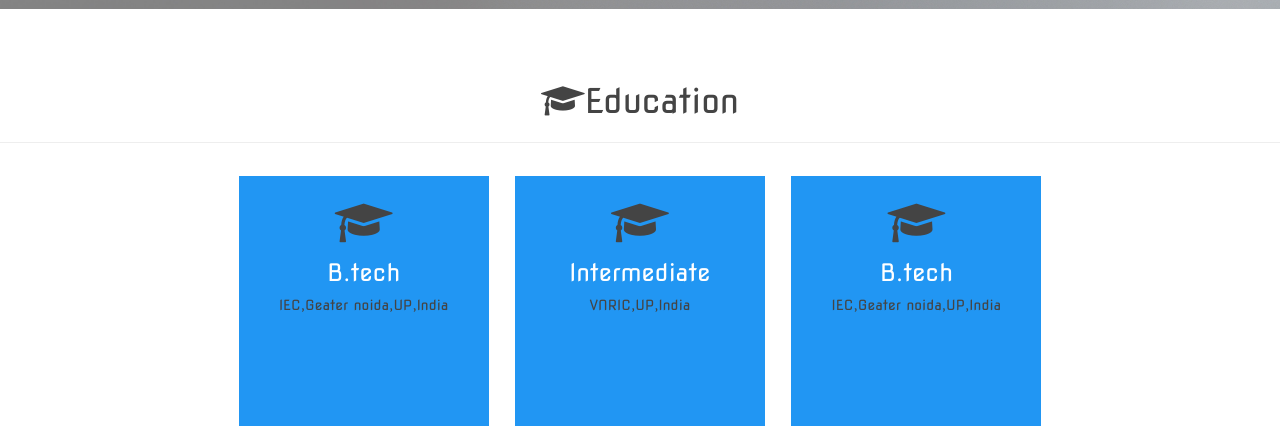
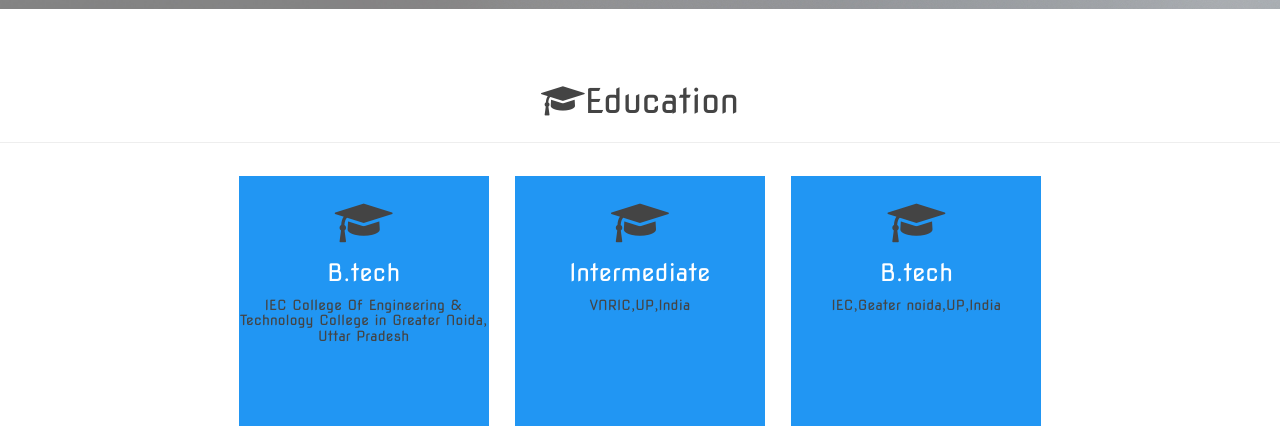
Before and after one commit to awanish285/awanish285.github.io, a plain HTML site: page index.html in a window 1280 px wide. Shown: the part 2946-3374 px from the top of the page. Drawn offline with nearby package versions, Linux system fonts and the light colour scheme.

Commit message:
Updating readme file...

```diff
--- a/index.html
+++ b/index.html
@@ -52,7 +52,7 @@
         </section>
 <section class="row" id="about">
     <article class="sec-header">
-        <h3><i class="fa fa-user"></i> About Me</h3>
+        <h3><i class="fa fa-user"></i>About Me</h3>
         <hr>
     </article>
     <article class="col-md-6">
@@ -80,7 +80,7 @@
 		<b>Tech Stack:</b></br>
         <b>Backend:</b> JAVA,Spring(MVC),Springboot,Hibernate,Spring-Data-jpa,Microservices,Redis.</br>
         <b>Fronted:</b> HTML/CSS/JS.</br>
-		 <b>Database:</b>Mysql,MS SQL.</br>
+		<b>Database:</b>Mysql,MS SQL.</br>
         <b>Tools:</b> GIT,SVN,Jenkins,JIRA,postman.</br>
         <b>Cloud:</b> AWS,S3,EC2,SQS,Lambda,Dynamodb.</br>
 
@@ -122,7 +122,7 @@
                 <div>
                   <h2><i class="fa fa-graduation-cap"></i></h2>
                   <h4>B.tech</h4>
-                  <h6>IEC,Geater noida,UP,India</h6>
+                  <h6>IEC College Of Engineering & Technology College in Greater Noida, Uttar Pradesh</h6>
                 </div>
               </div>
               <div class="back">
```
